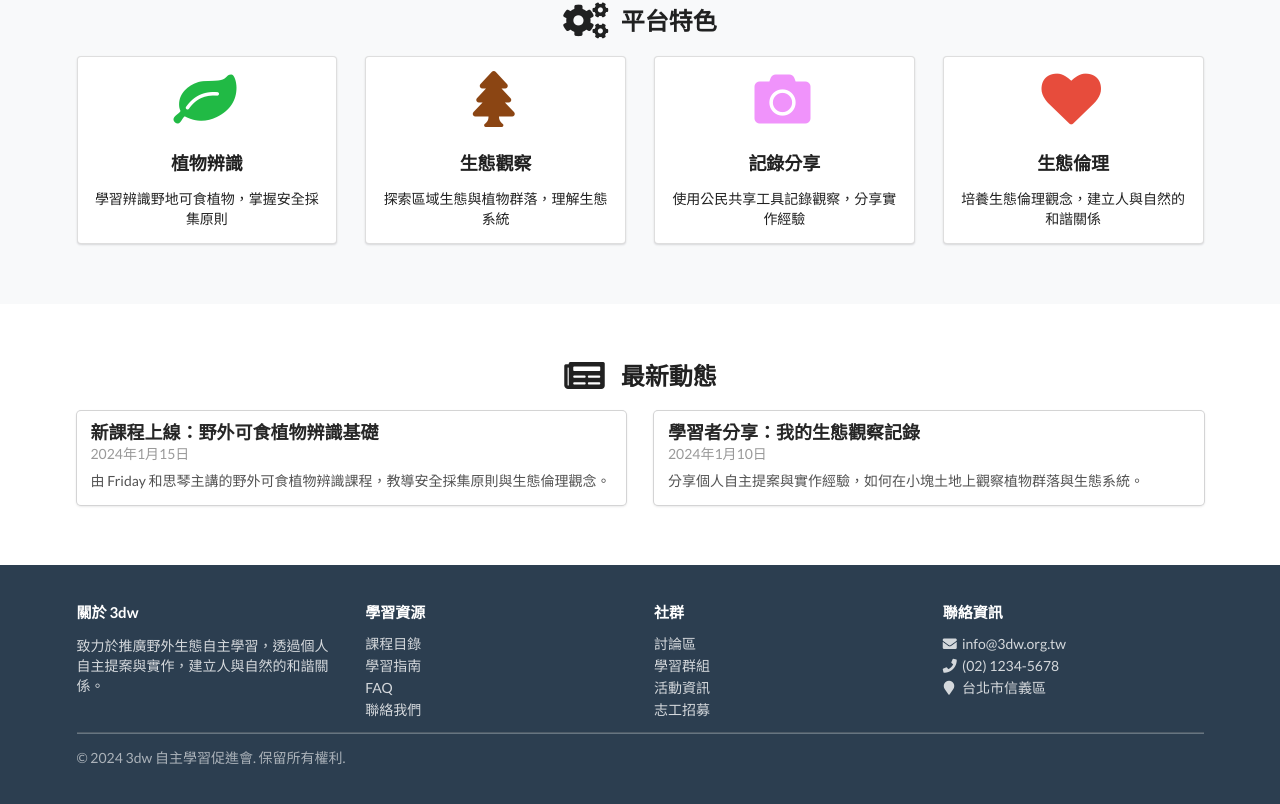
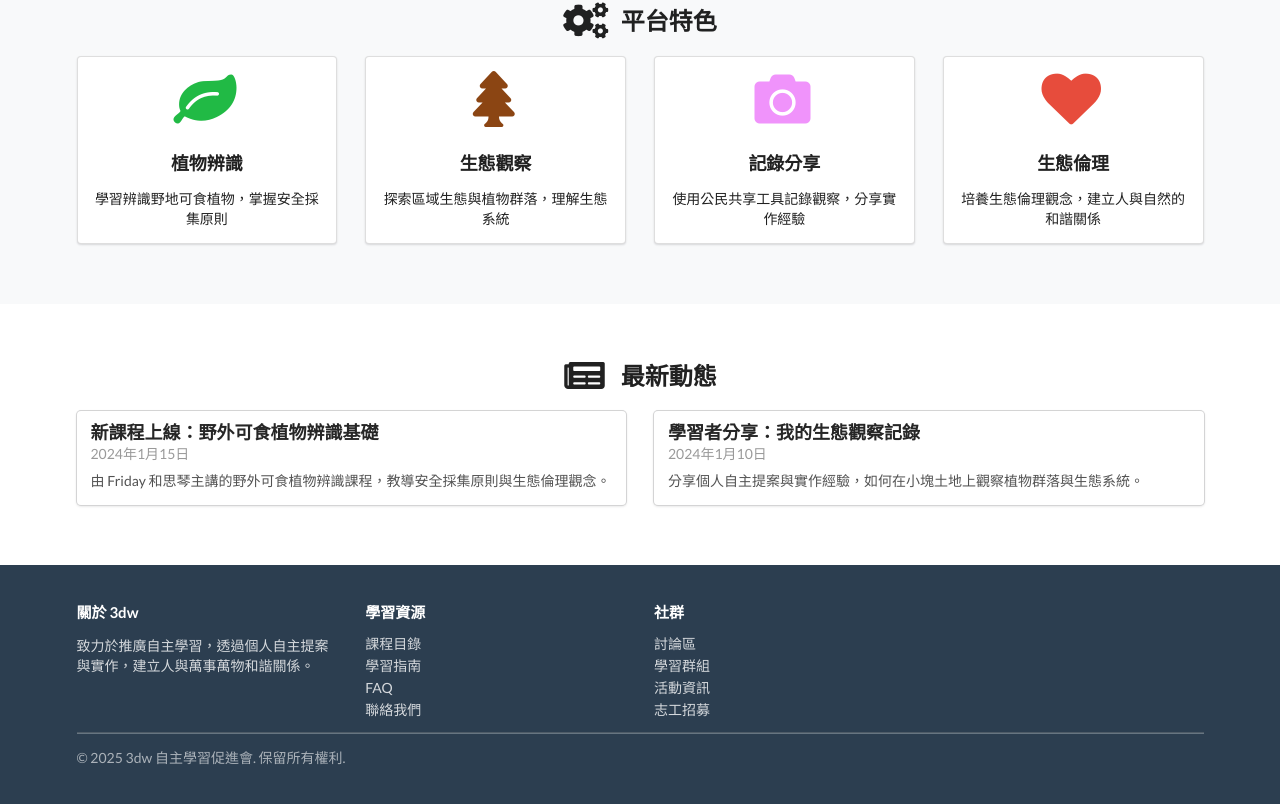
Before and after one commit to 3dw/3dwtopics, an Astro site in the folder 3dwtopics-astro/: page / in a window 1280 px wide. Shown: the part 2006-2810 px from the top of the page. Built offline with nearby package versions, Linux system fonts and the light colour scheme; Astro itself is replaced by a stand-in of ours.

Commit message:
update contact info

```diff
--- a/3dwtopics-astro/src/pages/index.astro
+++ b/3dwtopics-astro/src/pages/index.astro
@@ -417,7 +417,7 @@
         <div class="column">
                       <h4 class="ui header" style="color: white;">關於 3dw</h4>
             <p style="color: rgba(255,255,255,0.8);">
-              致力於推廣野外生態自主學習，透過個人自主提案與實作，建立人與自然的和諧關係。
+              致力於推廣自主學習，透過個人自主提案與實作，建立人與萬事萬物和諧關係。
             </p>
         </div>
         <div class="column">
@@ -439,26 +439,13 @@
           </div>
         </div>
         <div class="column">
-          <h4 class="ui header" style="color: white;">聯絡資訊</h4>
-          <div class="ui list" style="color: rgba(255,255,255,0.8);">
-            <div class="item">
-              <i class="mail icon"></i>
-              info@3dw.org.tw
-            </div>
-            <div class="item">
-              <i class="phone icon"></i>
-              (02) 1234-5678
-            </div>
-            <div class="item">
-              <i class="map marker icon"></i>
-              台北市信義區
-            </div>
-          </div>
+
+
         </div>
       </div>
       <div class="ui divider" style="background-color: rgba(255,255,255,0.2);"></div>
       <div class="ui center aligned text" style="color: rgba(255,255,255,0.6);">
-        © 2024 3dw 自主學習促進會. 保留所有權利.
+        © 2025 3dw 自主學習促進會. 保留所有權利.
       </div>
     </div>
   </div>
```
